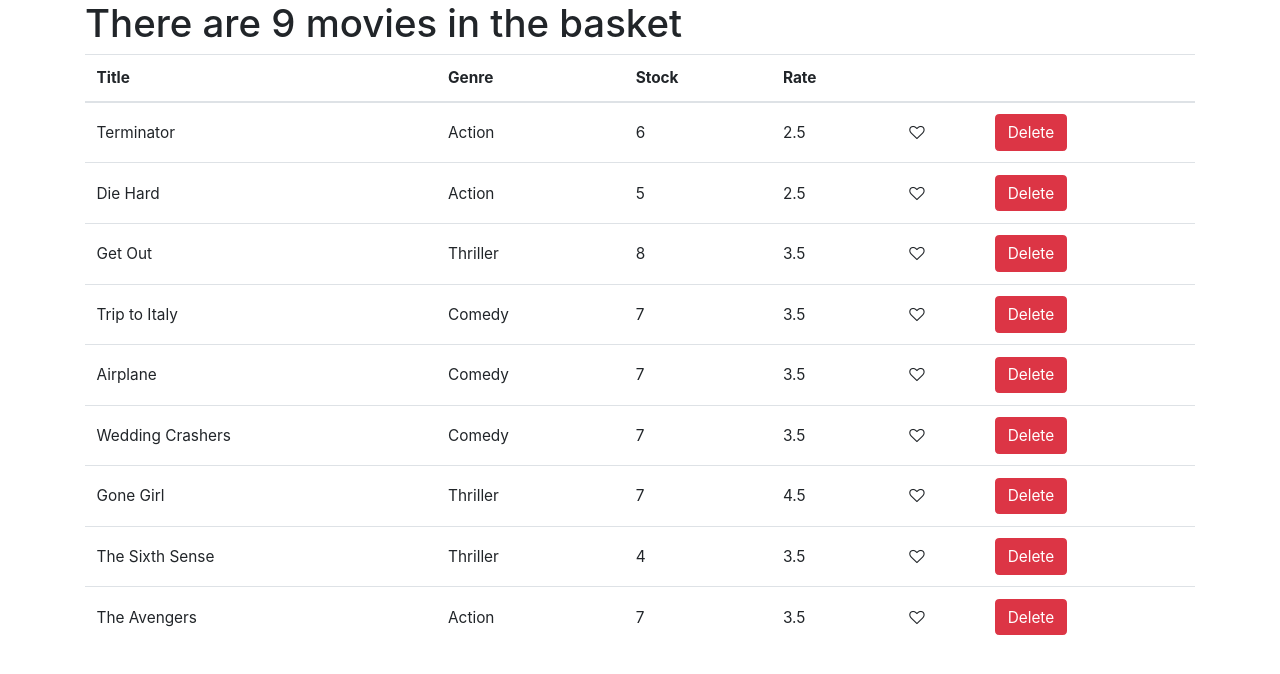
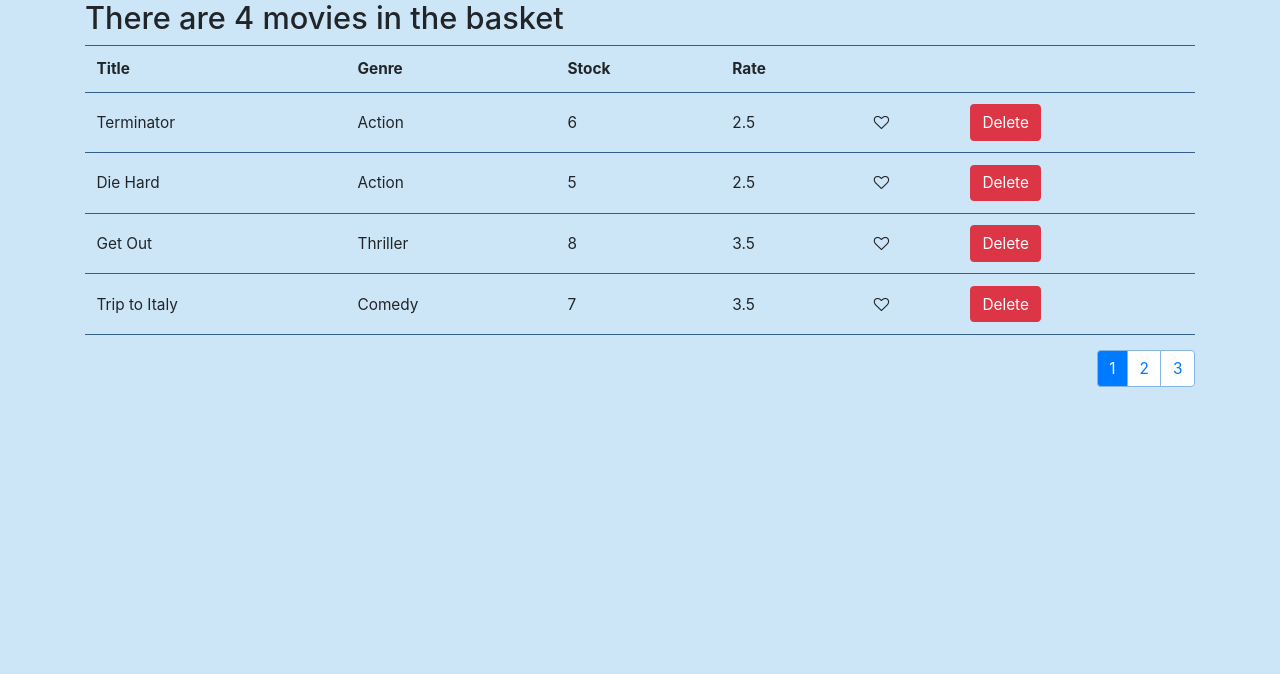
Before and after one commit to ETS-ReactNative4/learningReact, a React (Create React App) app: page / in a window 1280 px wide. Shown: the top 674 px of the page. Built offline with nearby package versions, Linux system fonts and the light colour scheme.

Commit message:
Pagenation Added

```diff
--- a/src/components/movies.jsx
+++ b/src/components/movies.jsx
@@ -1,16 +1,51 @@
 import React, { Component } from "react";
-import { getMovies, deleteMovie } from "../services/fakeMovieService";
-import Like from "../components/Like";
+import {
+  getMoviesPerPage,
+  getNumberOfPages,
+  deleteMovie,
+  handleMovieLike
+} from "../services/fakeMovieService";
+import Like from "./like";
+import Pagenation from "./pagenation";
 
 class Movies extends Component {
-  state = {
-    movies: JSON.parse(JSON.stringify(getMovies()))
-  };
+  constructor() {
+    super();
+    let moviePerPage = 4;
+    let pageNumber = 1;
+    this.state = {
+      pageNumber: 1,
+      moviePerPage: moviePerPage,
+      movies: JSON.parse(
+        JSON.stringify(getMoviesPerPage(moviePerPage, pageNumber))
+      )
+    };
+  }
 
-  componentDidUpdate(prevProps, prevState) {}
+  componentDidUpdate(prevProps, prevState) {
+    //console.log(prevState);
+  }
 
   render() {
-    return <div className="container">{this.renderTable()}</div>;
+    return (
+      <div className="container">
+        {this.renderTable()}
+        {this.renderPagenation()}
+      </div>
+    );
+  }
+
+  renderPagenation() {
+    const numberOfPages = getNumberOfPages(this.state.moviePerPage);
+    return this.state.movies.length === 0 ? (
+      ""
+    ) : (
+      <Pagenation
+        numberOfPages={numberOfPages}
+        pageClick={this.handlePageClick}
+        pageNumber={this.state.pageNumber}
+      />
+    );
   }
 
   renderTable() {
@@ -36,14 +71,28 @@ class Movies extends Component {
     );
   }
 
-  handleDelete(id) {
-    const movies = JSON.parse(JSON.stringify(this.state.movies));
+  handlePageClick = pageNumber => {
     this.setState({
-      movies: movies.filter(movie => movie._id != id)
+      pageNumber,
+      movies: JSON.parse(
+        JSON.stringify(getMoviesPerPage(this.state.moviePerPage, pageNumber))
+      )
     });
-  }
+  };
+
+  handleDelete = id => {
+    deleteMovie(id);
+    this.setState({
+      movies: JSON.parse(
+        JSON.stringify(
+          getMoviesPerPage(this.state.moviePerPage, this.state.pageNumber)
+        )
+      )
+    });
+  };
 
   handleLike = id => {
+    handleMovieLike(id);
     const movies = JSON.parse(JSON.stringify(this.state.movies));
     movies.forEach(movie => {
       if (movie._id === id) {
--- /dev/null
+++ b/src/components/page.jsx
@@ -0,0 +1,22 @@
+import React, { Component } from "react";
+
+class Page extends Component {
+  state = {};
+  render() {
+    const { pageText, pageClick, pageNumber, isSelected } = this.props;
+    return (
+      <li className={this.getPageClasses(isSelected)}>
+        <button className="page-link" onClick={() => pageClick(pageNumber)}>
+          {pageText}
+        </button>
+      </li>
+    );
+  }
+
+  getPageClasses(isSelected) {
+    let classes = "page-item ";
+    return isSelected ? (classes += "active") : classes;
+  }
+}
+
+export default Page;
--- /dev/null
+++ b/src/components/pagenation.jsx
@@ -0,0 +1,37 @@
+import React, { Component } from "react";
+import Page from "./page";
+
+class Pagenation extends Component {
+  render() {
+    const { numberOfPages, pageClick, pageNumber } = this.props;
+    return (
+      <nav aria-label="Page navigation">
+        <ul className="pagination justify-content-end">
+          {this.renderPages(numberOfPages, pageClick, pageNumber)}
+        </ul>
+      </nav>
+    );
+  }
+
+  renderPages(numberOfPages, pageClick, pageNumber) {
+    let pages = [];
+    for (let i = 0; i < numberOfPages; i++) {
+      let isSelected = false;
+      if (i + 1 === pageNumber) {
+        isSelected = true;
+      }
+      pages.push(
+        <Page
+          key={"Page-" + (i + 1)}
+          pageClick={pageClick}
+          pageNumber={i + 1}
+          pageText={i + +1}
+          isSelected={isSelected}
+        />
+      );
+    }
+    return pages;
+  }
+}
+
+export default Pagenation;
--- a/src/index.css
+++ b/src/index.css
@@ -1,5 +1,13 @@
 html {
   font-size: 1.2vw;
+}
+
+h1 {
+  font-size: 2rem !important;
+}
+
+.page-link {
+  border: 1px solid #85b5e4 !important;
 }
 
 @media screen and (max-width: 1000px) and (min-width: 600px) {
@@ -22,6 +30,7 @@ body {
     sans-serif;
   -webkit-font-smoothing: antialiased;
   -moz-osx-font-smoothing: grayscale;
+  background-color: #cde6f7 !important;
 }
 
 code {
@@ -32,4 +41,6 @@ code {
 .customTable tr th,
 .customTable tr td {
   vertical-align: middle;
+  border-top: 1px solid #335f8c !important;
+  border-bottom: 1px solid #335f8c !important;
 }
--- a/src/services/fakeMovieService.js
+++ b/src/services/fakeMovieService.js
@@ -104,3 +104,25 @@ export function deleteMovie(id) {
   movies.splice(movies.indexOf(movieInDb), 1);
   return movieInDb;
 }
+
+export function getNumberOfPages(moviePerPage) {
+  return Math.ceil(movies.length / moviePerPage);
+}
+
+export function getMoviesPerPage(moviePerPage, pageNumber) {
+  const startPosition = moviePerPage * (pageNumber - 1);
+  let endPosition = moviePerPage * pageNumber;
+  let filteredMovies = [];
+  if (endPosition > movies.length) {
+    endPosition = movies.length;
+  }
+  for (let i = startPosition; i < endPosition; i++) {
+    filteredMovies.push(movies[i]);
+  }
+  return filteredMovies;
+}
+
+export function handleMovieLike(id) {
+  let movieInDb = movies.find(m => m._id === id);
+  movieInDb.isLiked = !movieInDb.isLiked;
+}
```
